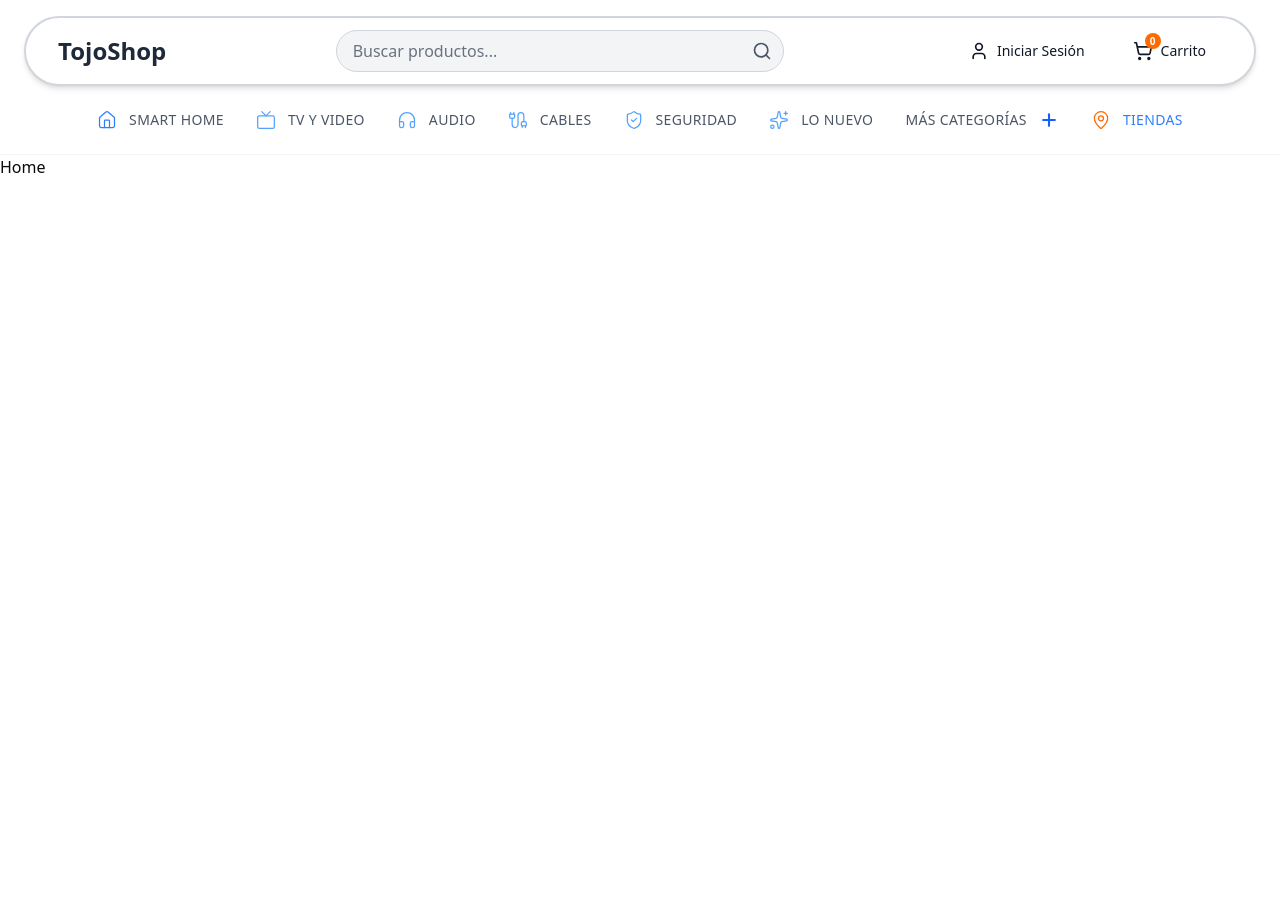
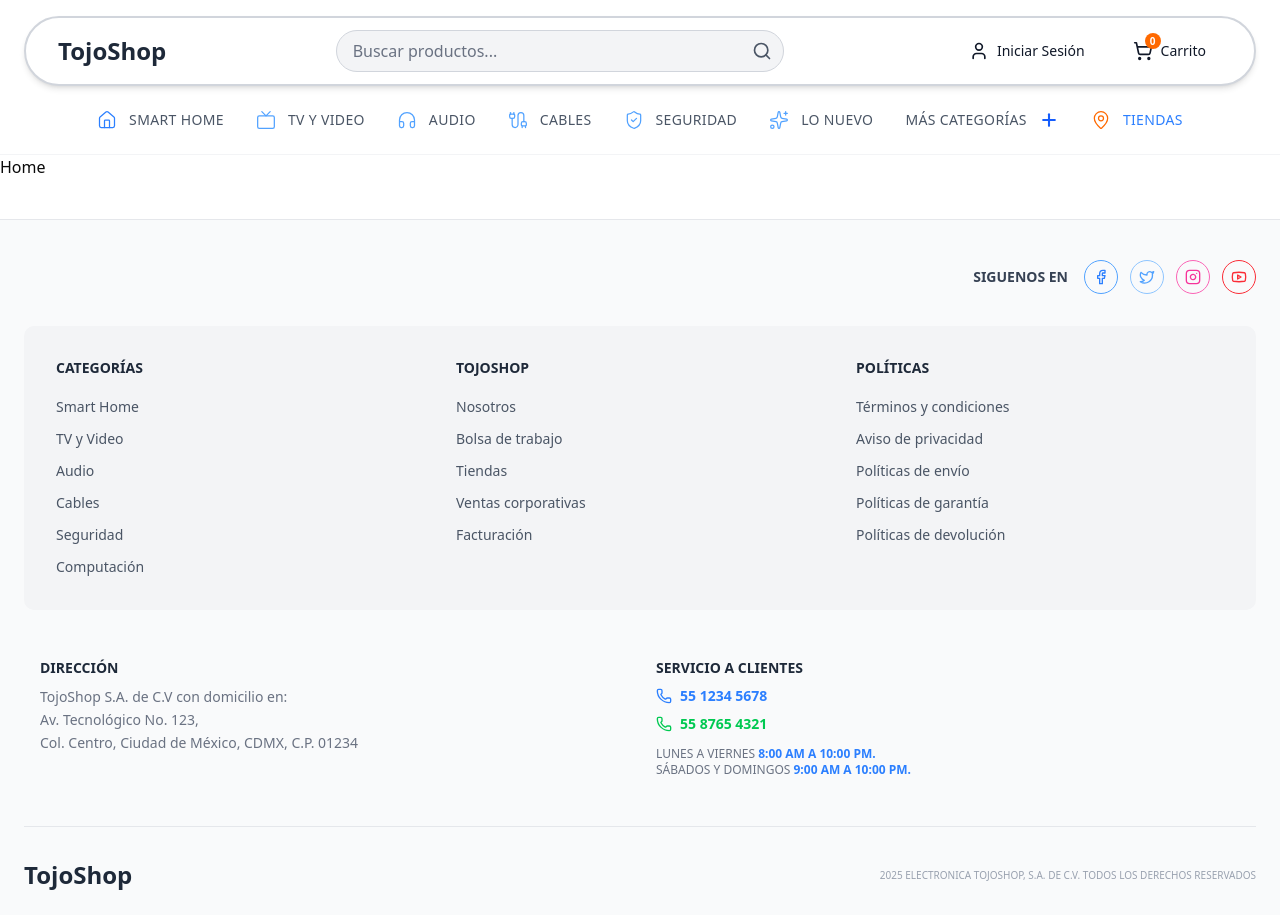
Before and after one commit to Tojo-Shops-Systems/TojoWeb, a Next.js app: page / in a window 1280 px wide. Before the commit the page ends 800 px from the top, so only its background shows below. Built offline with nearby package versions, Linux system fonts and the light colour scheme.

Commit message:
feat/footer

```diff
--- a/app/page.tsx
+++ b/app/page.tsx
@@ -1,5 +1,6 @@
 import Header from "../shared/components/header/header";
 import Categories from "../shared/components/categories/categories";
+import Footer from "../shared/components/footer/footer";
 
 export default function Home() {
   return (
@@ -7,6 +8,7 @@ export default function Home() {
       <Header />
       <Categories />
       <h1>Home</h1>
+      <Footer />
     </div>
   );
 }
--- a/shared/components/footer/footer.tsx
+++ b/shared/components/footer/footer.tsx
@@ -0,0 +1,115 @@
+'use client';
+
+import Link from 'next/link';
+import { Facebook, Twitter, Instagram, Youtube, Phone, Mail } from 'lucide-react';
+
+const Footer = () => {
+    return (
+        <footer className="w-full bg-gray-50 pt-10 pb-6 border-t border-gray-200 mt-10">
+            <div className="w-full max-w-7xl mx-auto px-6">
+
+                {/* Top Section: Social Media */}
+                <div className="flex justify-end items-center gap-4 mb-8">
+                    <span className="text-sm font-bold text-gray-700 uppercase">Siguenos en</span>
+                    <div className="flex items-center gap-3">
+                        <Link href="#" className="p-2 rounded-full border border-blue-400 text-blue-500 hover:bg-blue-50 transition-colors">
+                            <Facebook className="w-4 h-4" />
+                        </Link>
+                        <Link href="#" className="p-2 rounded-full border border-blue-300 text-blue-400 hover:bg-blue-50 transition-colors">
+                            <Twitter className="w-4 h-4" />
+                        </Link>
+                        <Link href="#" className="p-2 rounded-full border border-pink-400 text-pink-500 hover:bg-pink-50 transition-colors">
+                            <Instagram className="w-4 h-4" />
+                        </Link>
+                        <Link href="#" className="p-2 rounded-full border border-red-500 text-red-500 hover:bg-red-50 transition-colors">
+                            <Youtube className="w-4 h-4" />
+                        </Link>
+                    </div>
+                </div>
+
+                {/* Middle Section: Links & Info */}
+                <div className="grid grid-cols-1 md:grid-cols-3 gap-8 mb-12 bg-gray-100 p-8 rounded-lg">
+
+                    {/* Categories Column */}
+                    <div>
+                        <h3 className="text-sm font-bold text-gray-800 uppercase mb-4">CATEGORÍAS</h3>
+                        <ul className="space-y-2">
+                            <li><Link href="#" className="text-sm text-gray-600 hover:text-blue-600">Smart Home</Link></li>
+                            <li><Link href="#" className="text-sm text-gray-600 hover:text-blue-600">TV y Video</Link></li>
+                            <li><Link href="#" className="text-sm text-gray-600 hover:text-blue-600">Audio</Link></li>
+                            <li><Link href="#" className="text-sm text-gray-600 hover:text-blue-600">Cables</Link></li>
+                            <li><Link href="#" className="text-sm text-gray-600 hover:text-blue-600">Seguridad</Link></li>
+                            <li><Link href="#" className="text-sm text-gray-600 hover:text-blue-600">Computación</Link></li>
+                        </ul>
+                    </div>
+
+                    {/* Brand Column */}
+                    <div>
+                        <h3 className="text-sm font-bold text-gray-800 uppercase mb-4">TOJOSHOP</h3>
+                        <ul className="space-y-2">
+                            <li><Link href="#" className="text-sm text-gray-600 hover:text-blue-600">Nosotros</Link></li>
+                            <li><Link href="#" className="text-sm text-gray-600 hover:text-blue-600">Bolsa de trabajo</Link></li>
+                            <li><Link href="#" className="text-sm text-gray-600 hover:text-blue-600">Tiendas</Link></li>
+                            <li><Link href="#" className="text-sm text-gray-600 hover:text-blue-600">Ventas corporativas</Link></li>
+                            <li><Link href="#" className="text-sm text-gray-600 hover:text-blue-600">Facturación</Link></li>
+                        </ul>
+                    </div>
+
+                    {/* Policies Column */}
+                    <div>
+                        <h3 className="text-sm font-bold text-gray-800 uppercase mb-4">POLÍTICAS</h3>
+                        <ul className="space-y-2">
+                            <li><Link href="#" className="text-sm text-gray-600 hover:text-blue-600">Términos y condiciones</Link></li>
+                            <li><Link href="#" className="text-sm text-gray-600 hover:text-blue-600">Aviso de privacidad</Link></li>
+                            <li><Link href="#" className="text-sm text-gray-600 hover:text-blue-600">Políticas de envío</Link></li>
+                            <li><Link href="#" className="text-sm text-gray-600 hover:text-blue-600">Políticas de garantía</Link></li>
+                            <li><Link href="#" className="text-sm text-gray-600 hover:text-blue-600">Políticas de devolución</Link></li>
+                        </ul>
+                    </div>
+                </div>
+
+                {/* Contact Info Section */}
+                <div className="grid grid-cols-1 md:grid-cols-2 gap-8 mb-12 px-4">
+                    <div>
+                        <h3 className="text-sm font-bold text-gray-800 uppercase mb-2">DIRECCIÓN</h3>
+                        <p className="text-sm text-gray-500 leading-relaxed">
+                            TojoShop S.A. de C.V con domicilio en:<br />
+                            Av. Tecnológico No. 123,<br />
+                            Col. Centro, Ciudad de México, CDMX, C.P. 01234
+                        </p>
+                    </div>
+                    <div>
+                        <h3 className="text-sm font-bold text-gray-800 uppercase mb-2">SERVICIO A CLIENTES</h3>
+                        <div className="flex flex-col gap-2">
+                            <div className="flex items-center gap-2 text-blue-500">
+                                <Phone className="w-4 h-4" />
+                                <span className="text-sm font-bold">55 1234 5678</span>
+                            </div>
+                            <div className="flex items-center gap-2 text-green-500">
+                                <Phone className="w-4 h-4" />
+                                <span className="text-sm font-bold">55 8765 4321</span>
+                            </div>
+                            <div className="text-xs text-gray-500 mt-1">
+                                <p>LUNES A VIERNES <span className="text-blue-500 font-bold">8:00 AM A 10:00 PM.</span></p>
+                                <p>SÁBADOS Y DOMINGOS <span className="text-blue-500 font-bold">9:00 AM A 10:00 PM.</span></p>
+                            </div>
+                        </div>
+                    </div>
+                </div>
+
+                {/* Bottom Section: Copyright & Logo */}
+                <div className="flex flex-col md:flex-row justify-between items-center pt-8 border-t border-gray-200 gap-4">
+                    <Link href="/" className="text-2xl font-bold text-gray-800 hover:text-gray-600 transition-colors">
+                        TojoShop
+                    </Link>
+                    <p className="text-[10px] text-gray-400 text-center md:text-right uppercase">
+                        2025 ELECTRONICA TOJOSHOP, S.A. DE C.V. TODOS LOS DERECHOS RESERVADOS
+                    </p>
+                </div>
+
+            </div>
+        </footer>
+    );
+};
+
+export default Footer;
```
